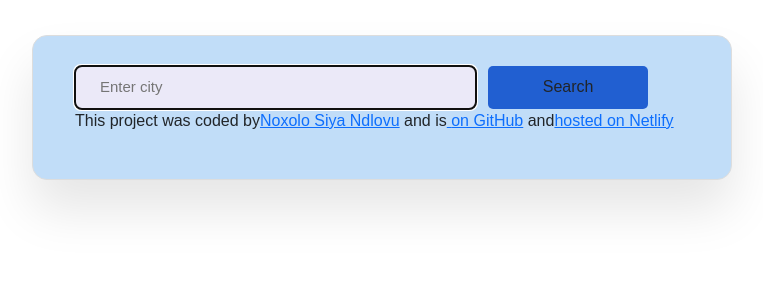
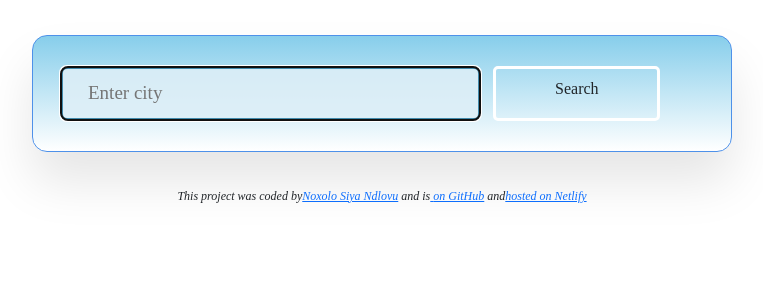
Before and after one commit to SiiyaN/jsx-weatherApp.js-main, a React (Create React App) app: page / in a window 1280 px wide. Shown: the top 300 px of the page, without its empty margins (258-1021 px from the left). Built offline with nearby package versions, Linux system fonts and the light colour scheme.

Commit message:
Added some css for styling

```diff
--- a/src/App.jsx
+++ b/src/App.jsx
@@ -27,12 +27,14 @@ export default function App() {
   };
 
   return (
+    <div>
       <div className="weather">
         <div className="container">
           <Search updateWeather={updateWeatherData} />
           {temperature && (
             <div>
-            <h1>{city}</h1>
+              <hr />
+              <h1 className="m-3">{city}</h1>
               <ul>
                 <li>
                   <FormattedDate date={new Date()} />
@@ -43,8 +45,8 @@ export default function App() {
               <div className="row mt-3">
                 <div className="col-6">
                   <div className="clearfix">
-                  <div className="float-left">
-                    <Icons code={icon} size={50} />
+                    <div className="float-left ">
+                      <img src={icon} alt={description} />
                     </div>
 
                     <div className="float-left">
@@ -59,12 +61,13 @@ export default function App() {
                   </ul>
                 </div>
               </div>
-
+              <hr />
               {coordinates && <Forecast coordinates={coordinates} />}
-          </div> //only rendered when coordinates are available.
+            </div> //only render when coordinates are available
           )}
+        </div>
+      </div>
       <Footer />
-      </div>
     </div>
   );
 }
--- a/src/Forecast.css
+++ b/src/Forecast.css
@@ -1,6 +1,7 @@
 .Forecast {
-  display: flex;
+  display: flexbox;
   justify-content: center;
+  margin: 10px;
 }
 
 .min-Temperature {
--- a/src/styles.css
+++ b/src/styles.css
@@ -1,13 +1,14 @@
 .weather {
-  font-family: sans-serif;
-  background: rgb(193, 221, 248);
+  font-family: cursive;
+  background: linear-gradient(to bottom, #87ceeb, #ffffff);
+  height: 100;
   max-width: 700px;
   margin: 35px auto;
-  border: 1px solid #ddd;
+  margin-bottom: 15pw;
+  border: 1px solid #4e91e9;
   box-shadow: 0 30px 50px rgba(0, 0, 0, 0.1);
   border-radius: 15px;
-  padding: 30px;
-  overflow: hidden;
+  padding: 30px 15px;
 }
 
 .city {
@@ -15,25 +16,26 @@
 }
 
 .searchInput {
-  background-color: rgba(242, 236, 248, 0.852);
-  border: none;
+  background-color: rgba(223, 239, 247, 0.852);
+  border: 3px solid rgb(66, 139, 173);
   border-radius: 7px;
-  width: 80%;
-  font-size: 15px;
+  width: 80;
+  font-size: 19px;
   padding: 10px 25px;
 }
 
 .Button {
-  padding: 2px;
-  border: none;
-  background: rgb(33, 95, 209);
+  padding: 1px;
+  border: 3px solid;
+  background: transparent;
   color: white;
   font-size: 10px;
   border-radius: 5px;
 }
 
 .Button:hover {
-  background-color: #6085ad;
+  background-color: rgb(66, 139, 173);
+  transition: 0.2s ease-in-out;
 }
 
 .weatherDetails {
@@ -72,3 +74,14 @@
     gap: 15px;
   }
 }
+
+.Footer {
+  text-align: center;
+  font-size: 12px;
+  font-family: cursive;
+  font-style: italic;
+}
+
+li {
+  list-style: none;
+}
```
Lines whose indentation alone changed are shown as unchanged.
